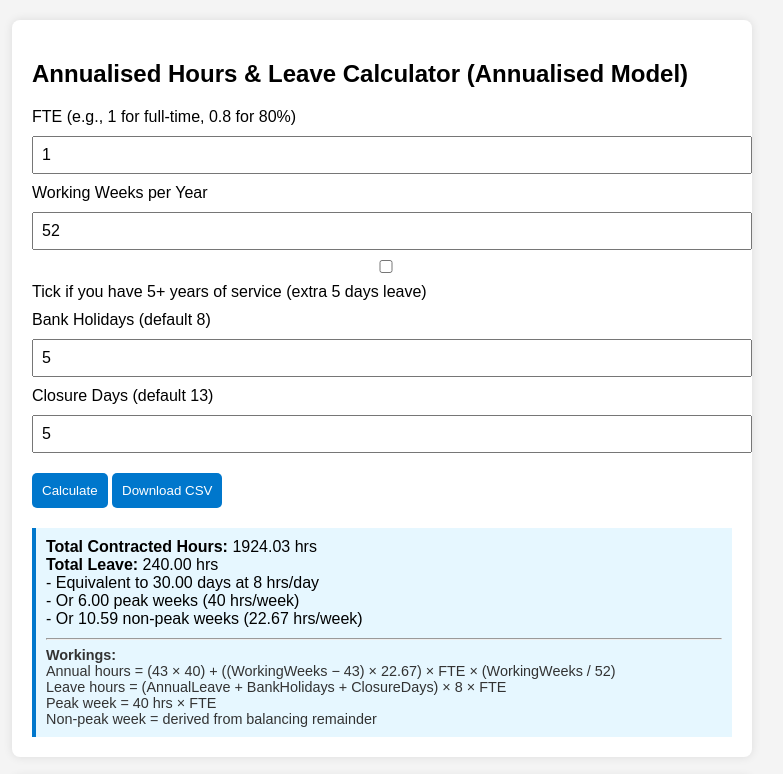
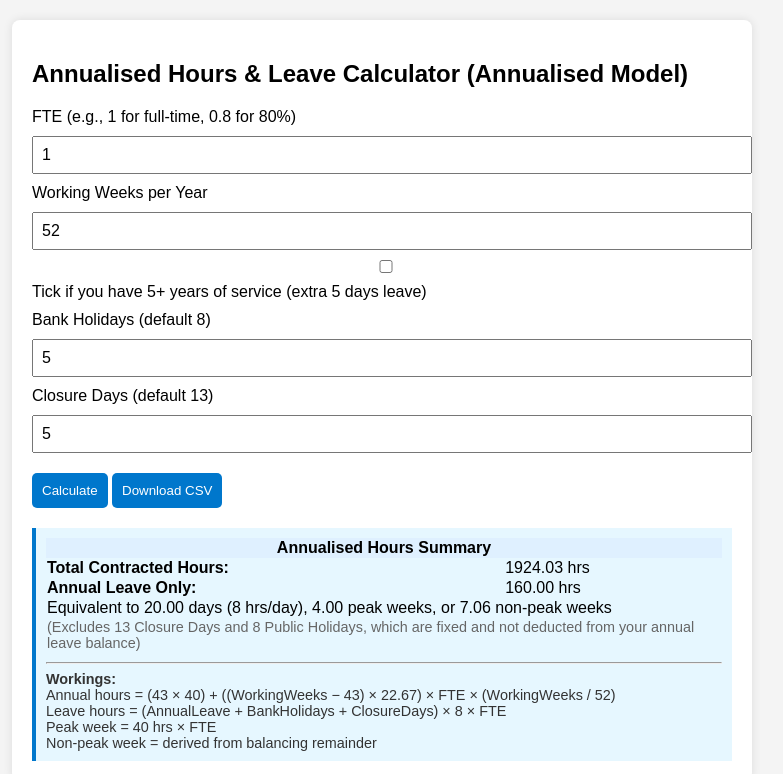
Before and after one commit to SU-CEO/annualised-hours-tool, a plain HTML site: page index.html in a window 1280 px wide. Both pictures are taken after typing "5", "5" into the empty fields and a click on the button "Calculate". Shown: the top 774 px of the page, without its empty margins (258-1041 px from the left). Drawn offline with Linux system fonts and the light colour scheme.

Commit message:
Update index.html

```diff
--- a/index.html
+++ b/index.html
@@ -89,8 +89,10 @@
       const fullTimeAnnualHours = (40 * 43) + ((workingWeeks - 43) * 22.67);
       const userAnnualHours = fullTimeAnnualHours * fte * (workingWeeks / 52);
 
-      const totalLeaveDays = annualLeaveDays + bankHolidays + closureDays;
+      const totalLeaveDays = annualLeaveDays;
+      const totalFixedDays = bankHolidays + closureDays;
       const leaveHours = totalLeaveDays * 8 * fte;
+      const fixedLeaveHours = totalFixedDays * 8 * fte;
 
       const peakWeekHours = 40 * fte;
       const peakWeeks = 43;
@@ -116,12 +118,14 @@
 
       const resultsDiv = document.getElementById('results');
       resultsDiv.innerHTML = `
-        <strong>Total Contracted Hours:</strong> ${resultData['Annual Contracted Hours']} hrs<br>
-        <strong>Total Leave:</strong> ${resultData['Total Leave (hrs)']} hrs<br>
-        - Equivalent to ${leaveInDays} days at 8 hrs/day<br>
-        - Or ${leaveInPeakWeeks} peak weeks (40 hrs/week)<br>
-        - Or ${leaveInNonPeakWeeks} non-peak weeks (${resultData['Non-Peak Week Hours']} hrs/week)
-        <div class="workings">
+        <table style="width:100%; border-collapse: collapse;">
+          <tr style="background:#dff0ff;"><th colspan="2">Annualised Hours Summary</th></tr>
+          <tr><td><strong>Total Contracted Hours:</strong></td><td>${resultData['Annual Contracted Hours']} hrs</td></tr>
+          <tr><td><strong>Annual Leave Only:</strong></td><td>${leaveHours.toFixed(2)} hrs</td></tr>
+          <tr><td colspan="2">Equivalent to ${leaveInDays} days (8 hrs/day), ${leaveInPeakWeeks} peak weeks, or ${leaveInNonPeakWeeks} non-peak weeks</td></tr>
+          <tr><td colspan="2" style="font-size: 0.9em; color: #666;">(Excludes 13 Closure Days and 8 Public Holidays, which are fixed and not deducted from your annual leave balance)</td></tr>
+        </table>
+        <div class=\"workings\">
           <hr>
           <strong>Workings:</strong><br>
           Annual hours = (43 × 40) + ((WorkingWeeks − 43) × 22.67) × FTE × (WorkingWeeks / 52)<br>
```
